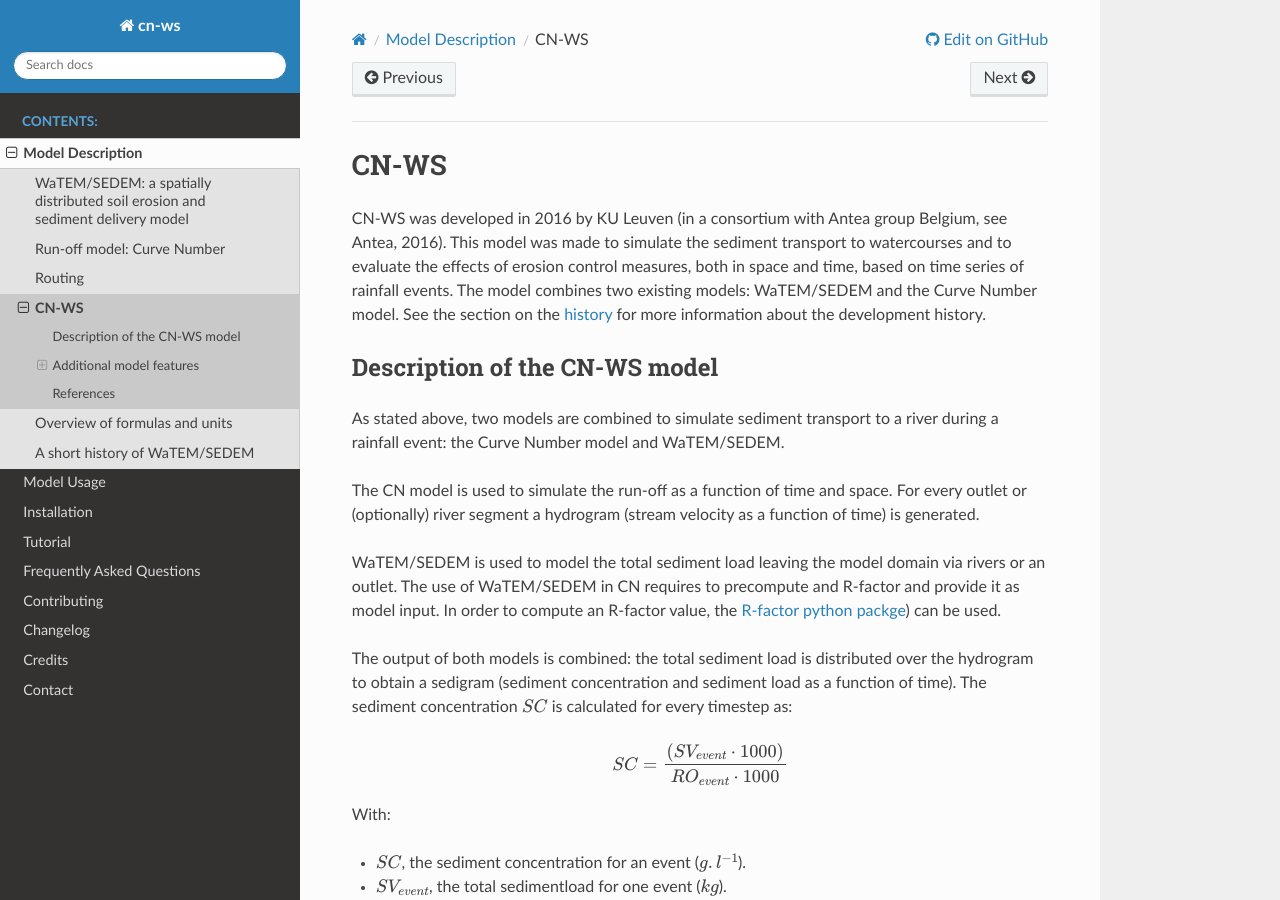
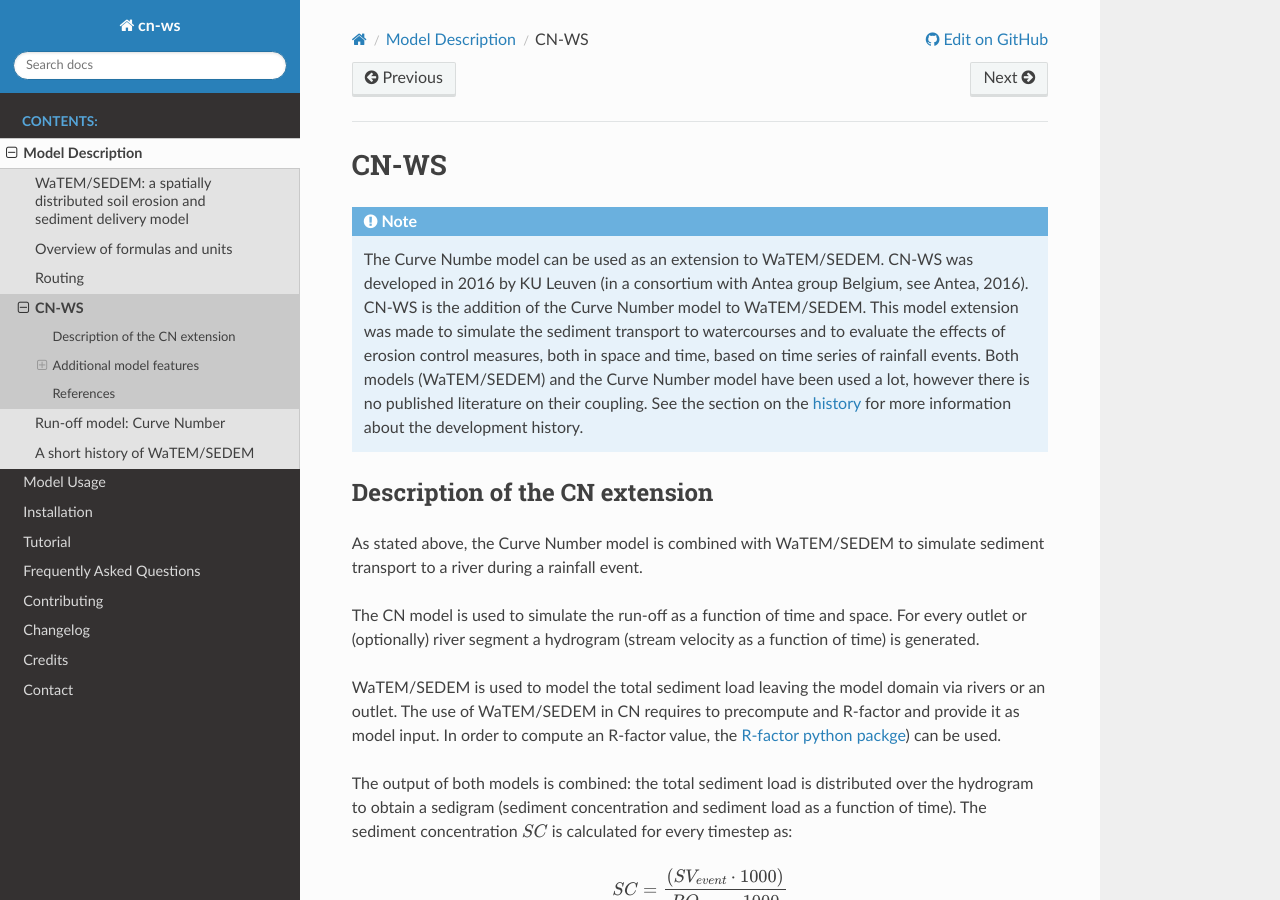
Before and after one commit to watem-sedem/watem-sedem, a Sphinx documentation site: the page built from docs/cn-ws.rst, in a window 1280 px wide and 900 px high. Built offline with Sphinx 7.4.7 and the Read the Docs theme 2.0.0, drawn with Linux system fonts in a browser that asks for light colours.

Commit message:
Restructure model description

```diff
--- a/docs/cn-ws.rst
+++ b/docs/cn-ws.rst
@@ -1,23 +1,26 @@
 .. _CNWS:
-
 
 #####
 CN-WS
 #####
 
-CN-WS was developed in 2016 by KU Leuven (in a consortium with Antea group Belgium,
-see Antea, 2016).
-This model was made to simulate the sediment transport to watercourses and to
-evaluate the effects of erosion control measures, both in space and time, based
-on time series of rainfall events. The model combines two existing models:
-WaTEM/SEDEM and the Curve Number model. See the section on the
-:ref:`history <history>` for more information about the development history.
+.. note::
+    The Curve Numbe model can be used as an extension to WaTEM/SEDEM.
+    CN-WS was developed in 2016 by KU Leuven (in a consortium with Antea group Belgium,
+    see Antea, 2016). CN-WS is the addition of the Curve Number model to WaTEM/SEDEM.
+    This model extension was made to simulate the sediment transport to watercourses and to
+    evaluate the effects of erosion control measures, both in space and time, based
+    on time series of rainfall events. Both models (WaTEM/SEDEM) and the Curve Number model
+    have been used a lot, however there is no published literature on their coupling.
+    See the section on the :ref:`history <history>` for more information about the
+    development history.
 
-Description of the CN-WS model
-==============================
 
-As stated above, two models are combined to simulate sediment transport to a
-river during a rainfall event: the Curve Number model and WaTEM/SEDEM.
+Description of the CN extension
+================================
+
+As stated above, the Curve Number model is combined with WaTEM/SEDEM to simulate
+sediment transport to a river during a rainfall event.
 
 The CN model is used to simulate the run-off as a function of time and space.
 For every outlet or (optionally) river segment a hydrogram (stream velocity as a
```
Also changed, not shown: docs/model.rst (+2 -6 lines).
